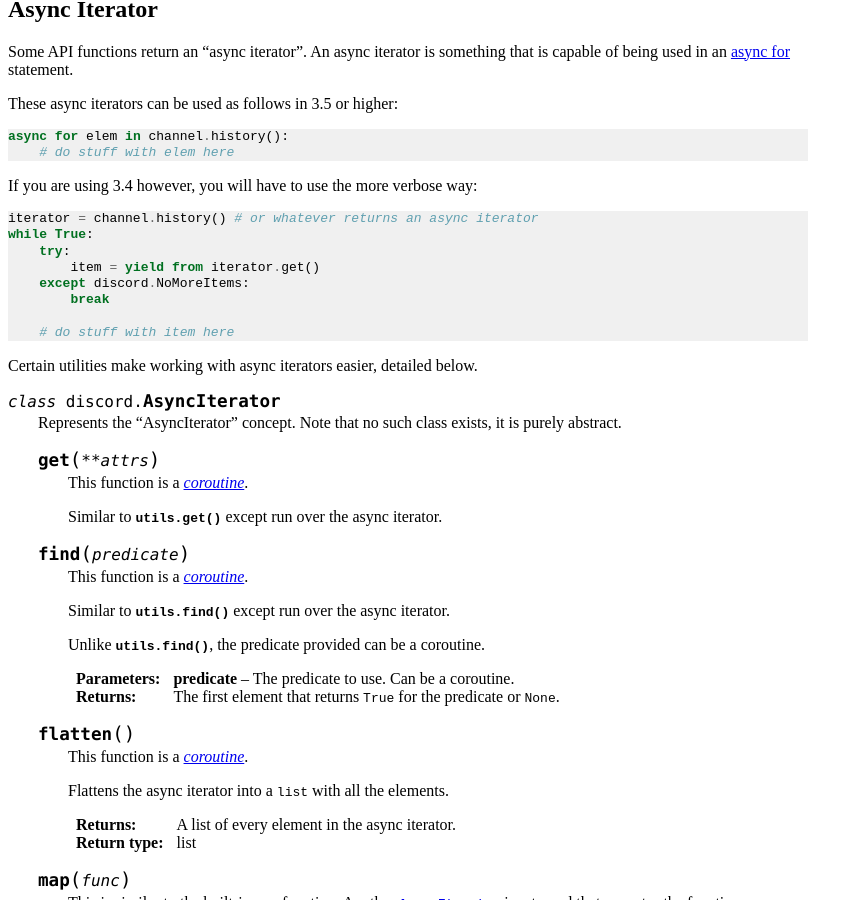
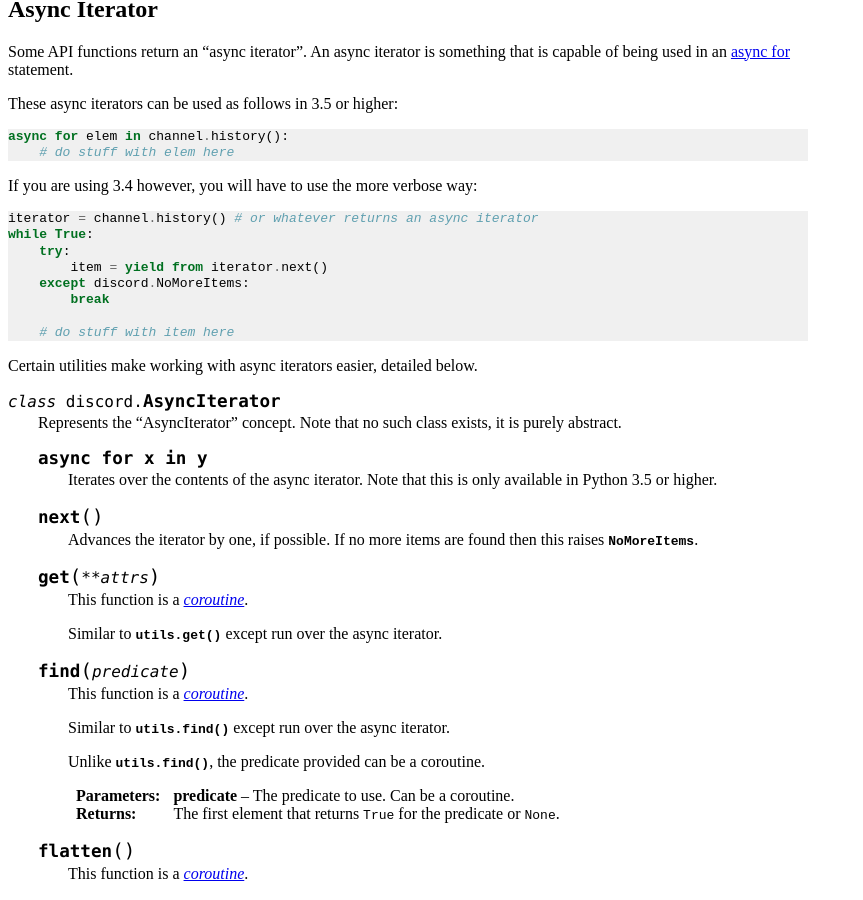
Before and after one commit to spartacus0816/dsbot, a Sphinx documentation site: the page built from docs/api.rst, in a window 1280 px wide and 900 px high, scrolled down 19709 px. Shown: the whole window, without its empty margins (0-863 px from the left). Built offline with Sphinx 7.4.7, drawn with Linux system fonts in a browser that asks for light colours.

Commit message:
Rename AsyncIterator.get to next to prevent shadowing.

```diff
--- a/docs/api.rst
+++ b/docs/api.rst
@@ -1246,7 +1246,7 @@
     iterator = channel.history() # or whatever returns an async iterator
     while True:
         try:
-            item = yield from iterator.get()
+            item = yield from iterator.next()
         except discord.NoMoreItems:
             break
 
@@ -1258,6 +1258,19 @@
 
     Represents the "AsyncIterator" concept. Note that no such class exists,
     it is purely abstract.
+
+    .. container:: operations
+
+        .. describe:: async for x in y
+
+            Iterates over the contents of the async iterator. Note
+            that this is only available in Python 3.5 or higher.
+
+
+    .. method:: next()
+
+        Advances the iterator by one, if possible. If no more items are found
+        then this raises :exc:`NoMoreItems`.
 
     .. method:: get(**attrs)
 
```
Also changed, not shown: 3 other files.
